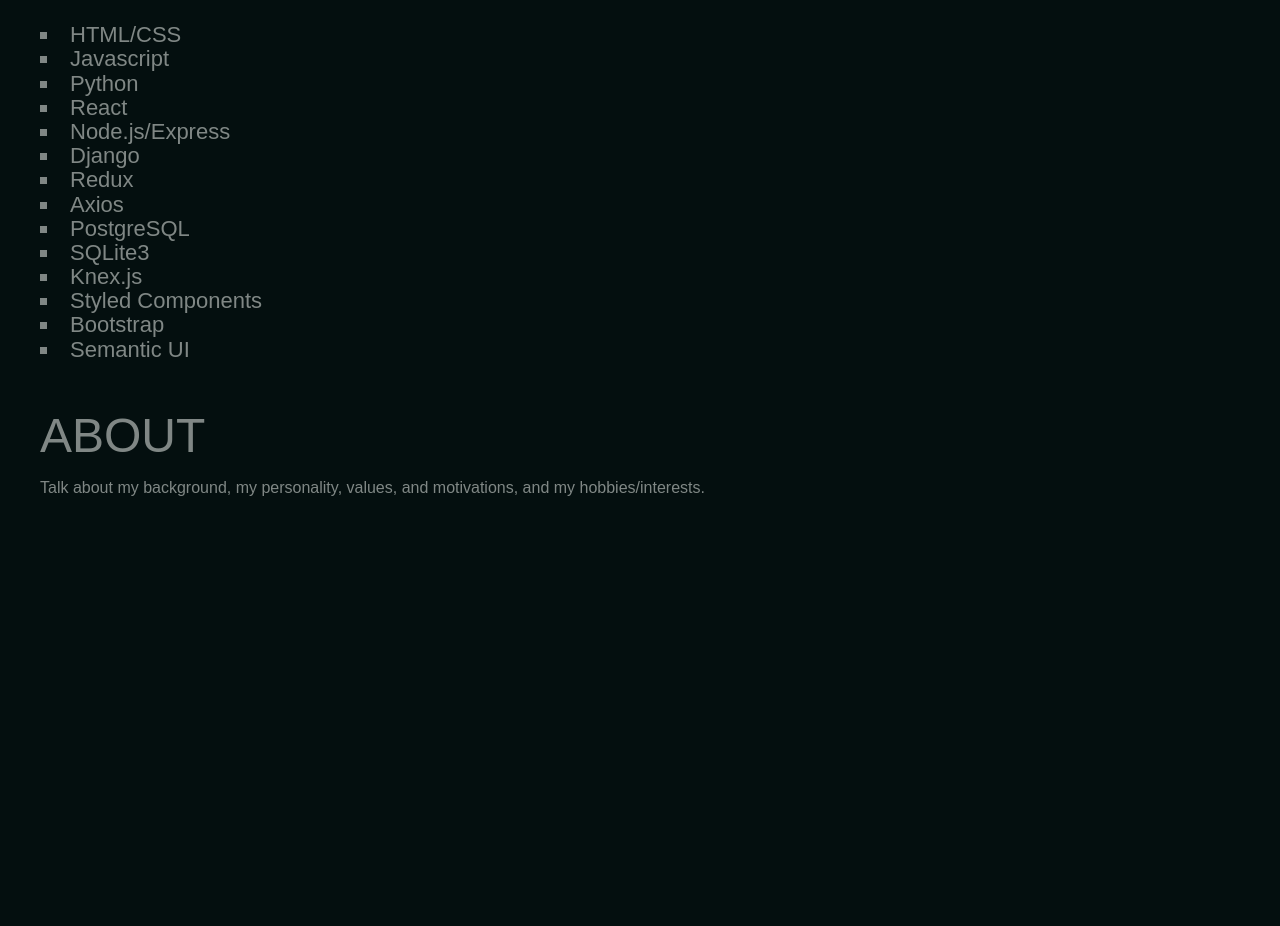
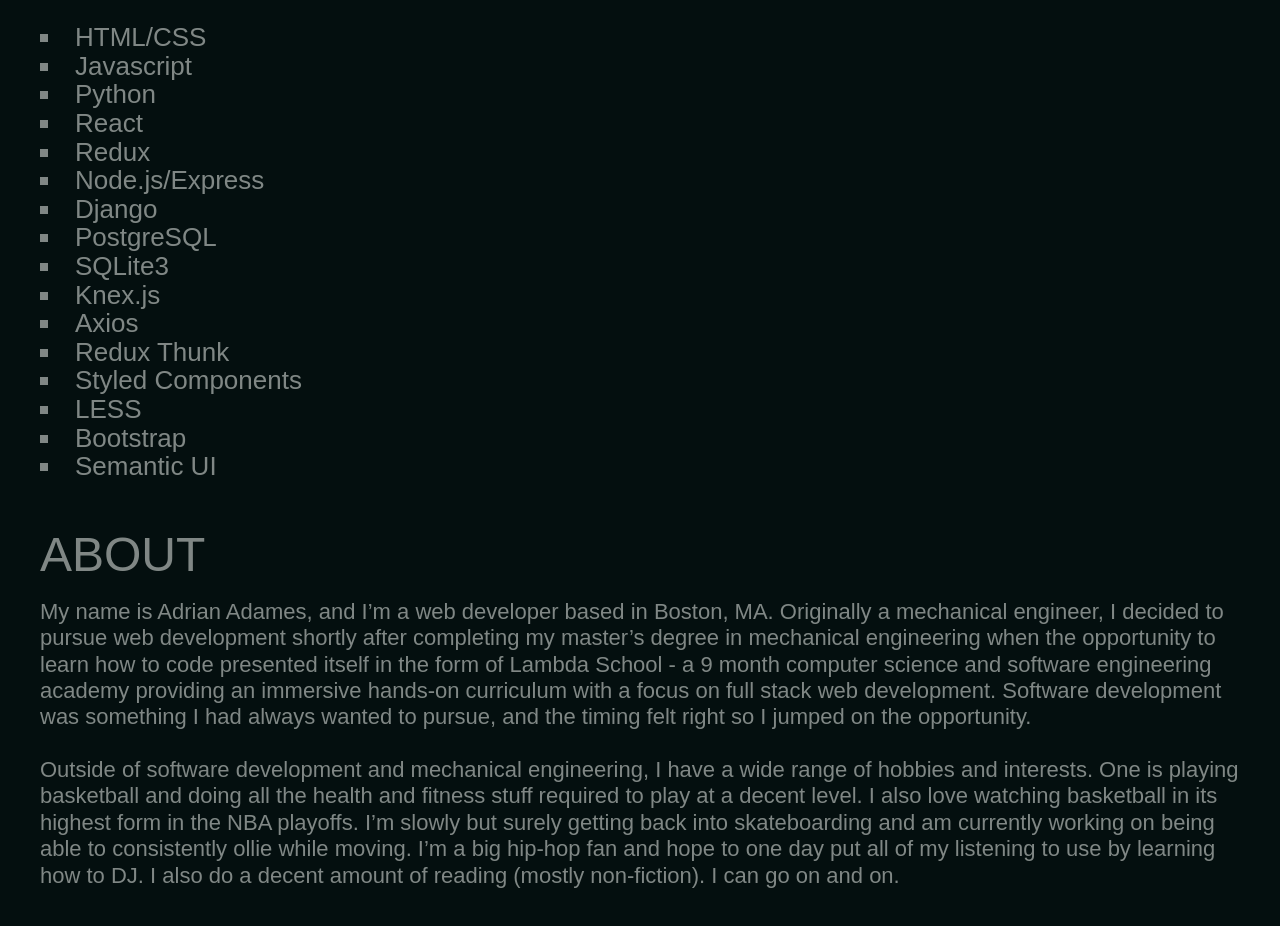
Before and after one commit to adrianadames/PortfolioWebsite, a React (Create React App) app in the folder portfolio-website/: page / in a window 1280 px wide. Shown: the part 2940-3866 px from the top of the page. Before the commit the page ends 3536 px from the top, so only its background shows below. Built offline with nearby package versions, Linux system fonts and the light colour scheme.

Commit message:
Added content to the About Section. Rearranged some of the items in the skills section and increased the font-size of the items.

```diff
--- a/portfolio-website/src/Components/Home.js
+++ b/portfolio-website/src/Components/Home.js
@@ -159,7 +159,7 @@
 
 const SkillsSection = styled.section`
     width:100%;
-    font-size:2.2rem;
+    font-size:2.6rem;
     line-height: 1.1;
     // border: 6px solid purple;
     // height: 100vh;
@@ -273,7 +273,13 @@
 `;
 
 const AboutContentDiv = styled.div`
-    // border:4px solid lightgreen;
+    font-size:2.2rem;
+    // width:72%;
+    line-height:1.2;
+
+    @media(max-width:550px) {
+        // width:95%;
+    }
 `;
 
 
@@ -415,14 +421,16 @@
                             <li>Javascript</li>
                             <li>Python</li>
                             <li>React</li>
+                            <li>Redux</li>
                             <li>Node.js/Express</li>
                             <li>Django</li>
-                            <li>Redux</li>
-                            <li>Axios</li>
                             <li>PostgreSQL</li>
                             <li>SQLite3</li>
                             <li>Knex.js</li>
+                            <li>Axios</li>
+                            <li>Redux Thunk</li>
                             <li>Styled Components</li>
+                            <li>LESS</li>
                             <li>Bootstrap</li>
                             <li>Semantic UI</li>
                         </ul>
@@ -430,9 +438,27 @@
                     <AboutSection className = 'aboutHeading'>
                         <MainHeadlineH2>ABOUT</MainHeadlineH2>
                         <AboutContentDiv>
-                            <div style = {{}}>
-                                Talk about my background, my personality, values, and motivations, and my hobbies/interests.
-                            </div>
+                            <p>
+                            My name is Adrian Adames, and I’m a web developer based in Boston, MA.
+                            Originally a mechanical engineer, I decided to pursue web development
+                            shortly after completing my master’s degree in mechanical engineering
+                            when the opportunity to learn how to code presented itself in the form
+                            of Lambda School - a 9 month computer science and software engineering
+                            academy providing an immersive hands-on curriculum with a focus on full
+                            stack web development. Software development was something I had always
+                            wanted to pursue, and the timing felt right so I jumped on the opportunity.
+                            </p>
+                            <br></br>
+                            <p>
+                            Outside of software development and mechanical engineering, I have a wide
+                            range of hobbies and interests. One is playing basketball and doing all
+                            the health and fitness stuff required to play at a decent level. I also
+                            love watching basketball in its highest form in the NBA playoffs. I’m
+                            slowly but surely getting back into skateboarding and am currently working
+                            on being able to consistently ollie while moving. I’m a big hip-hop fan
+                            and hope to one day put all of my listening to use by learning how to DJ.
+                            I also do a decent amount of reading (mostly non-fiction). I can go on and on.
+                            </p>
                         </AboutContentDiv>
 
                     </AboutSection>
```
